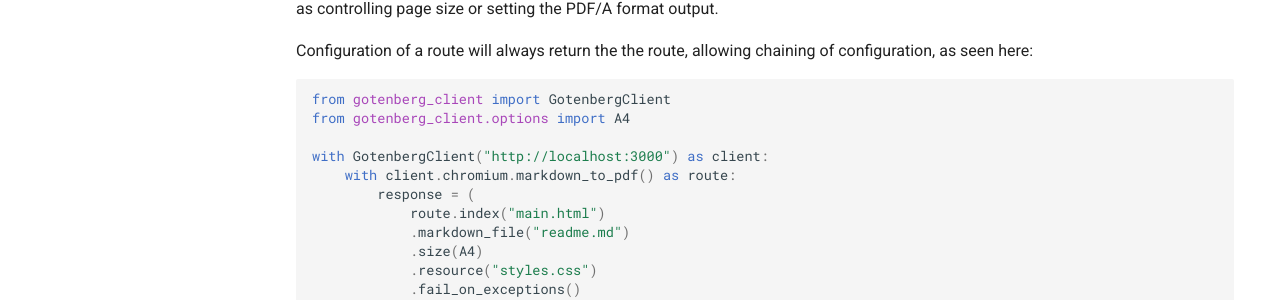
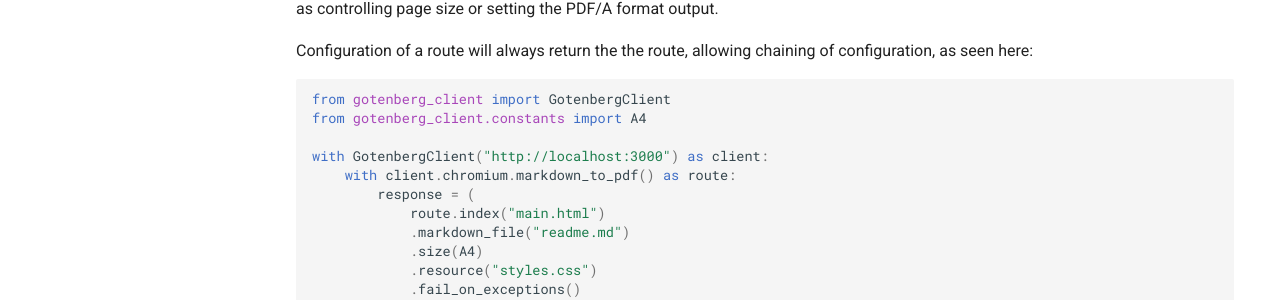
Before and after one commit to stumpylog/gotenberg-client, an MkDocs documentation site: the page built from docs/usage.md, in a window 1280 px wide and 900 px high, scrolled down 1159 px. Shown: the part 324-624 px from the top of the window. Built offline with MkDocs 1.6.1 and Material for MkDocs 9.7.7, drawn with Linux system fonts in a browser that asks for light colours; comment, search, counter and statistics services are not loaded; the version menu is left out.

Commit message:
fix(docs): fix docs usage bad import
from options to constants (A4,A6, etc..)

````diff
--- a/docs/usage.md
+++ b/docs/usage.md
@@ -70,7 +70,7 @@ configuration, as seen here:
 
 ```python
 from gotenberg_client import GotenbergClient
-from gotenberg_client.options import A4
+from gotenberg_client.constants import A4
 
 with GotenbergClient("http://localhost:3000") as client:
     with client.chromium.markdown_to_pdf() as route:
````
Also changed, not shown: CHANGELOG.md (+4 -0 lines).
